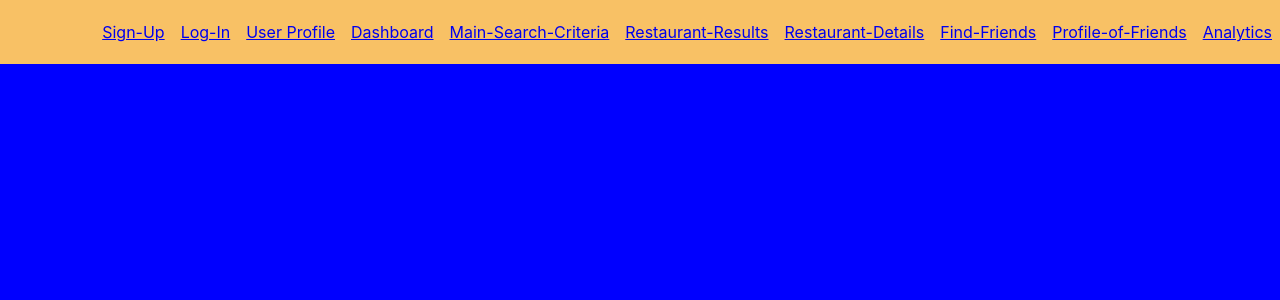
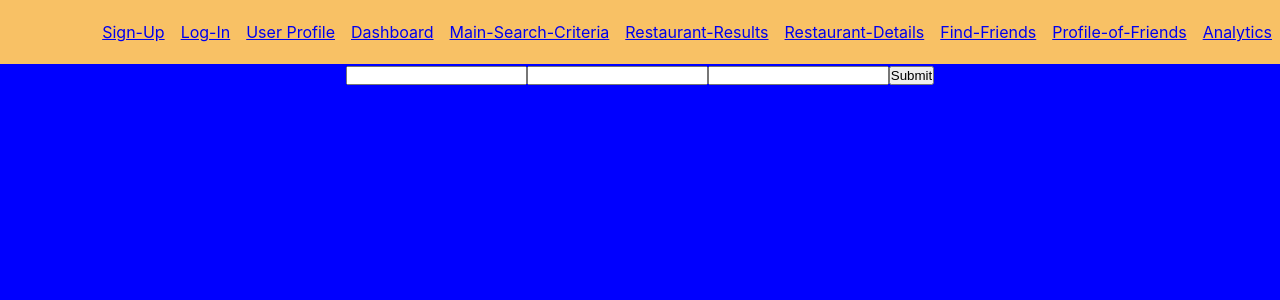
Before and after one commit to jinhohl2/Novus-J-Mate-Restaurant, a React (Create React App) app: page /sign-up in a window 1280 px wide. Shown: the top 300 px of the page. Built offline with nearby package versions, Linux system fonts and the light colour scheme.

Commit message:
Transfer sign up page code to new location, deleting old location.

```diff
--- a/src/Front-End/pages/02_sign_up.tsx
+++ b/src/Front-End/pages/02_sign_up.tsx
@@ -1,20 +1,51 @@
 import React from 'react';
 import '../scss/App.scss';
 import {Link} from "react-router-dom";
-
+import { useState, ChangeEvent } from "react";
 
 function SignUpView() {
+    const [email, setEmail] = useState<string>("");
+    const [password, setPassword] = useState<string>("");
+    const [confirmPassword, setConfirmPassword] = useState<string>("");
+
+    function handleInputChange(event: React.ChangeEvent<HTMLInputElement>): void {
+        const name = event.target.name;
+        const value = event.target.value;
+
+        if (name === "email") {
+            setEmail(value);
+        } else if (name === "password") {
+            setPassword(value);
+        } else if (name === "confirmPassword") {
+            setConfirmPassword(value);
+        }
+    }
+
+    function trySignUp(event: React.SyntheticEvent): void {
+        console.log(`tried to sign up in with email: ${email} and password: ${password}.`);
+    }
+
     return (
 
         <React.Fragment>
 
             <section className="section-02-sign-up">
+                <div id="sign-up-box">
+                    <div id="default-sign-up">
+                        <form onSubmit={trySignUp}>
+                            <input type="text" name="email" onChange={handleInputChange} value={email}/>
+                            <input type="text" name="password" onChange={handleInputChange} value={password}/>
+                            <input type="text" name="confirm-password" onChange={handleInputChange} value={confirmPassword}/>
+                            <input type="submit"/>
+                        </form>
+                    </div>
+                    <div id="provider-sign-up">
 
+                    </div>
+                </div>
             </section>
 
         </React.Fragment>
-
-
     );
 }
 
```
Also changed, not shown: src/Front-End/pages/02_signUpView.tsx (deleted, +0 -52 lines).
